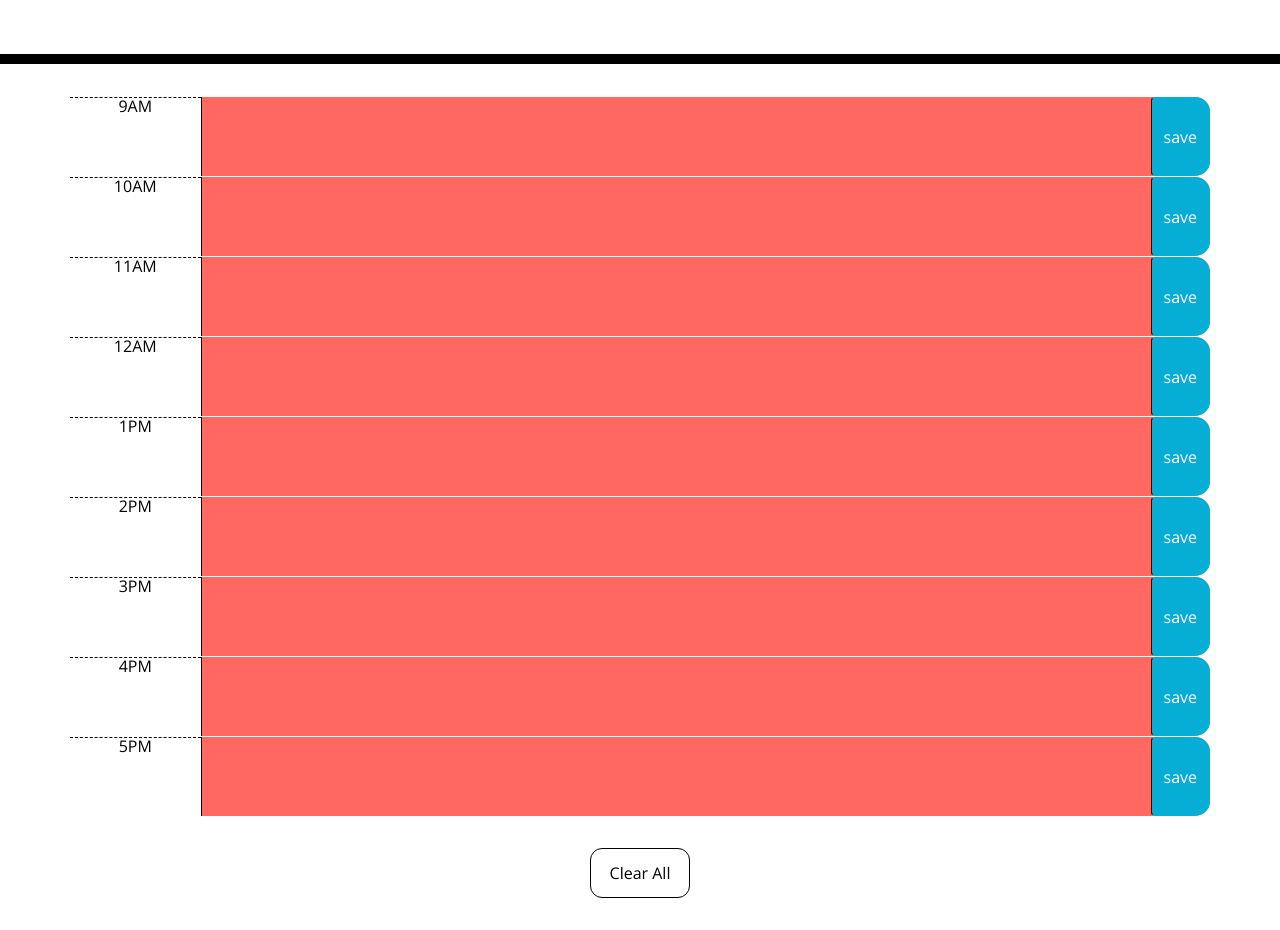
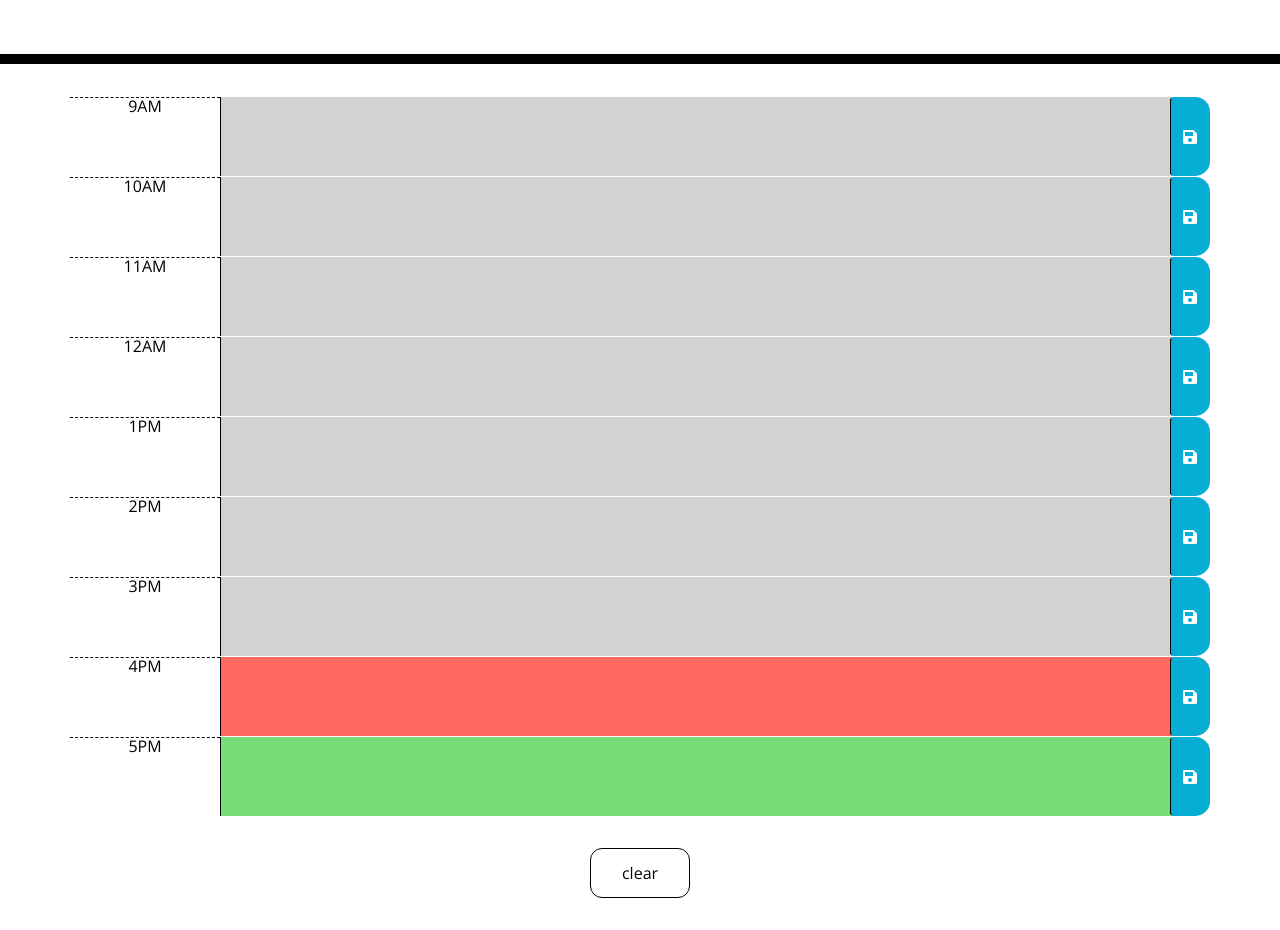
Before and after one commit to samueltuki/planner-app, a plain HTML site: page index.html in a window 1280 px wide. Shown: the part 240-1170 px from the top of the page. Drawn offline with nearby package versions, Linux system fonts and the light colour scheme.

Commit message:
file re-structure

```diff
--- a/assets/index.js
+++ b/assets/index.js
@@ -1,7 +1,6 @@
 // displays the current date/time using moment js
 let currentDayEl = moment().format("ddd D MMM YYYY , h: m ss");
 $("#currentDay").text(currentDayEl);
-// let currentTimeEl = moment().format("h m ss");
 let currentTimeEl = moment().hour();
 
 let startHour = 9;
@@ -28,7 +27,7 @@ saveBtns.click(function (e) {
 
 timeBlockEls.each(function () {
   // used "this" to grab the specific div in the time-block
-  let timeColorSlot = parseInt($(this).attr("id"));
+  let timeColorSlot = parseInt($(this).attr("id").replace("hour", ""));
   // used if statement to check the color coding logic and the
   if (timeColorSlot > currentTimeEl) {
     $(this).addClass("future");
@@ -38,41 +37,3 @@ timeBlockEls.each(function () {
     $(this).addClass("present");
   }
 });
-
-
-
-// timeBlockEls.each(function () {
-//   // used "this" to grab the specific div in the time-block
-//   let timeColorSlot = parseInt(timeBlockEls.attr("id", "hour9"));
-//   // used if statement to check the color coding logic and the
-//   if (timeColorSlot > currentTimeEl) {
-//     $(this).addClass("future");
-//   } else if (timeColorSlot < currentTimeEl) {
-//     $(this).addClass("past");
-//   } else {
-//     $(this).addClass("present");
-//   }
-// });
-
-
-
-
-
-
-
-
-
-
-
-
-
-
-
-
-
-
-// clearItembtn.click(function(e) {
-
-
-
-// })
--- a/assets/style.css
+++ b/assets/style.css
@@ -66,7 +66,7 @@ textarea {
 }
 
 .saveBtn i:hover {
-  font-size: 20px;
+  scale: 1.3;
   transition: all 0.3s ease-in-out;
 }
 
--- a/index.html
+++ b/index.html
@@ -34,60 +34,60 @@
       <div class= "row time-block" id="hour9">
         <div class= "col hour" >9AM</div>
         <textarea class= "col-10 description" ></textarea>
-        <button class= "btn saveBtn" >save</button>
+        <button class= "btn saveBtn" ><i class="fas fa-save"></i></button>
       </div>
 
       <div class= "row time-block" id="hour10">
         <div class= "col hour" >10AM</div>
         <textarea class= "col-10 description" ></textarea>
-        <button class= "btn saveBtn" >save</button>
+        <button class= "btn saveBtn" ><i class="fas fa-save"></i></button>
       </div>
 
       <div class= "row time-block" id="hour11" >
         <div class= "col hour" >11AM</div>
         <textarea class= "col-10 description" ></textarea>
-        <button class= "btn saveBtn" >save</button>
+        <button class= "btn saveBtn" ><i class="fas fa-save"></i></button>
       </div>
 
       <div class= "row time-block" id="hour12">
         <div class= "col hour" >12AM</div>
         <textarea class= "col-10 description" ></textarea>
-        <button class= "btn saveBtn" >save</button>
+        <button class= "btn saveBtn"><i class="fas fa-save"></i></button>
       </div>
 
-      <div class= "row time-block" id="hour1">
+      <div class= "row time-block" id="hour13">
         <div class= "col hour" >1PM</div>
         <textarea class= "col-10 description" ></textarea>
-        <button class= "btn saveBtn" >save</button>
+        <button class= "btn saveBtn" ><i class="fas fa-save"></i></button>
       </div>
 
-      <div class= "row time-block" id="hour2">
+      <div class= "row time-block" id="hour14">
         <div class= "col hour" >2PM</div>
         <textarea class= "col-10 description" ></textarea>
-        <button class= "btn saveBtn" >save</button>
+        <button class= "btn saveBtn" ><i class="fas fa-save"></i></button>
       </div>
 
-      <div class= "row time-block" id="hour3" >
+      <div class= "row time-block" id="hour15" >
         <div class= "col hour" >3PM</div>
         <textarea class= "col-10 description" ></textarea>
-        <button class= "btn saveBtn" >save</button>
+        <button class= "btn saveBtn" ><i class="fas fa-save"></i></button>
       </div>
 
-      <div class= "row time-block" id="hour4">
+      <div class= "row time-block" id="hour16">
         <div class= "col hour" >4PM</div>
         <textarea class= "col-10 description" ></textarea>
-        <button class= "btn saveBtn" >save</button>
+        <button class= "btn saveBtn" ><i class="fas fa-save"></i></button>
       </div>
 
-      <div class= "row time-block"  id="hour5">
+      <div class= "row time-block"  id="hour17">
         <div class= "col hour" >5PM</div>
         <textarea class= "col-10 description" ></textarea>
-        <button class= "btn saveBtn" >save</button>
+        <button class= "btn saveBtn" ><i class="fas fa-save"></i></button>
       </div>
 
     </div>
     <div class="clearDiv">
-<button id="clearAll">Clear All</button>
+<button id="clearAll">clear</button>
 
     </div>
 
```
Also changed, not shown: jsconfig.json (added, +8 -0 lines).
